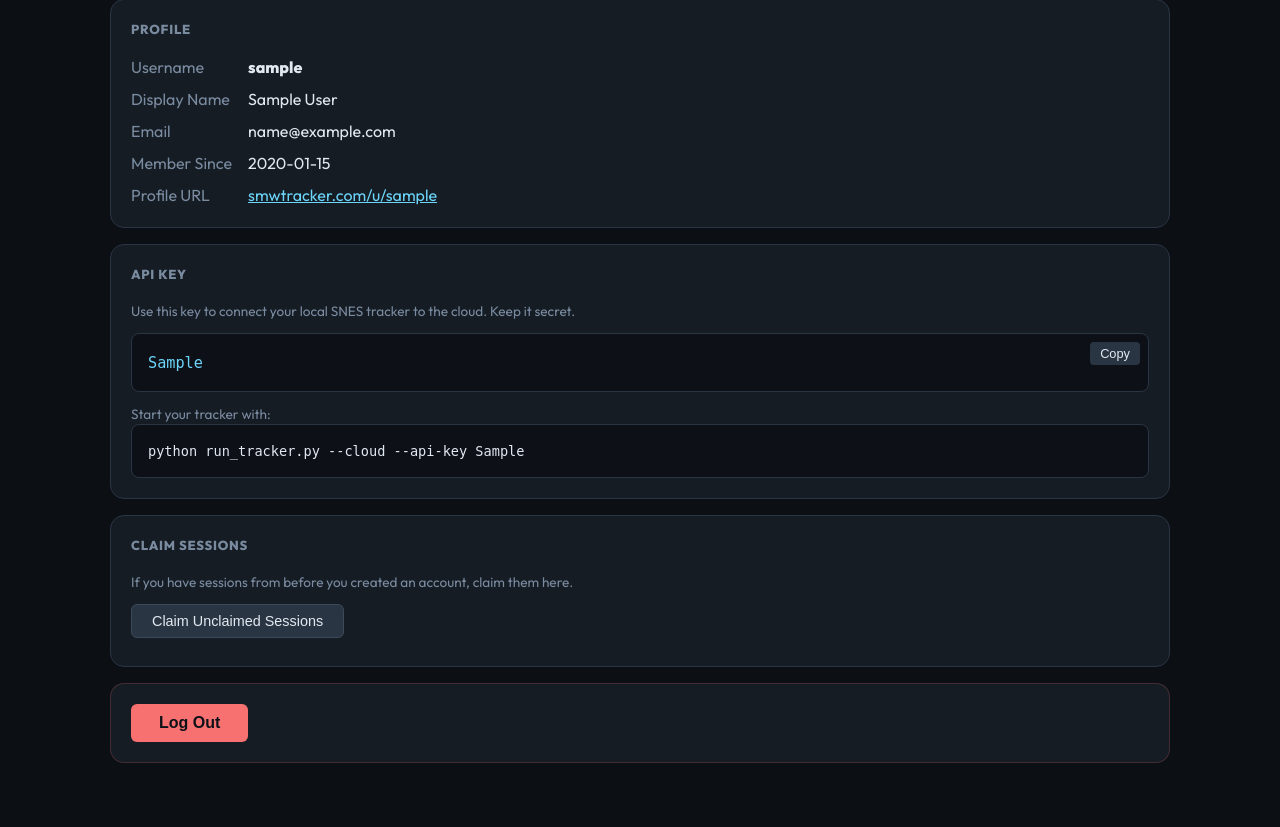
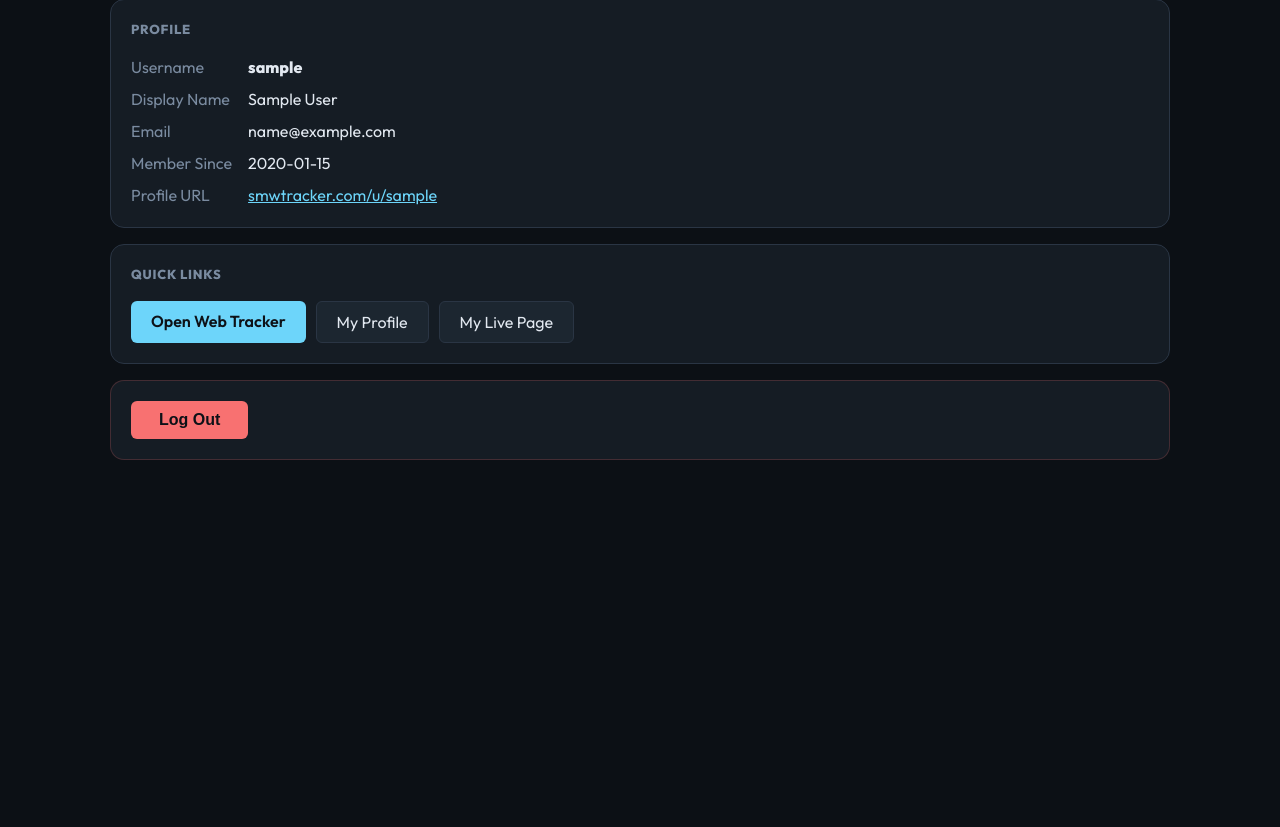
Before and after one commit to zGuhT/smw-tracker, a FastAPI app: template ui/templates/account.html in a window 1280 px wide. Shown: the part 164-991 px from the top of the page. After the commit the page ends 624 px from the top, so only its background shows below. Run offline with FastAPI, Linux system fonts and the light colour scheme; the template is opened without the code that fills it: most values are stand-ins (such as "Sample title", 1, 10 or a date in 2020); some libraries are stand-ins or nearby versions.

Commit message:
simplify account page, add menu cleanup endpoint

```diff
--- a/ui/templates/account.html
+++ b/ui/templates/account.html
@@ -40,34 +40,14 @@
         </div>
       </section>
 
-      <!-- API Key -->
+      <!-- Quick Links -->
       <section class="card">
-        <div class="card-title">API Key</div>
-        <p class="muted" style="font-size:0.85rem;margin-bottom:12px;">
-          Use this key to connect your local SNES tracker to the cloud. Keep it secret.
-        </p>
-        <div style="background:#0d1117;border:1px solid #2a3544;border-radius:8px;padding:1rem;position:relative;">
-          <code id="api-key" style="color:#6dd5fa;font-size:0.95rem;word-break:break-all;">{{ account_user.api_key }}</code>
-          <button onclick="navigator.clipboard.writeText(document.getElementById('api-key').textContent).then(()=>this.textContent='Copied!')"
-                  style="position:absolute;top:0.5rem;right:0.5rem;background:#2a3544;color:#e2e8f0;border:none;border-radius:4px;padding:4px 10px;cursor:pointer;font-size:0.8rem;">
-            Copy
-          </button>
+        <div class="card-title">Quick Links</div>
+        <div style="display:flex;gap:10px;flex-wrap:wrap;">
+          <a href="/tracker" style="background:var(--accent);color:#0d1117;padding:8px 20px;border-radius:6px;text-decoration:none;font-weight:600;">Open Web Tracker</a>
+          <a href="/u/{{ account_user.username }}" style="background:var(--panel-2);color:var(--text);padding:8px 20px;border-radius:6px;text-decoration:none;border:1px solid var(--border);">My Profile</a>
+          <a href="/live?user={{ account_user.id }}" style="background:var(--panel-2);color:var(--text);padding:8px 20px;border-radius:6px;text-decoration:none;border:1px solid var(--border);">My Live Page</a>
         </div>
-        <p class="muted" style="font-size:0.85rem;margin-top:12px;">Start your tracker with:</p>
-        <pre style="background:#0d1117;border:1px solid #2a3544;border-radius:8px;padding:1rem;overflow-x:auto;color:#e2e8f0;font-size:0.85rem;">python run_tracker.py --cloud --api-key {{ account_user.api_key }}</pre>
-      </section>
-
-      <!-- Claim Sessions -->
-      <section class="card">
-        <div class="card-title">Claim Sessions</div>
-        <p class="muted" style="font-size:0.85rem;margin-bottom:12px;">
-          If you have sessions from before you created an account, claim them here.
-        </p>
-        <button id="btn-claim" onclick="claimSessions()"
-                style="background:#2a3544;color:#e2e8f0;border:1px solid #3a4a5a;border-radius:6px;padding:8px 20px;cursor:pointer;font-size:0.9rem;">
-          Claim Unclaimed Sessions
-        </button>
-        <div id="claim-msg" style="margin-top:0.5rem;font-size:0.85rem;"></div>
       </section>
 
       <!-- Logout -->
@@ -81,20 +61,6 @@
   </div>
 
   <script>
-    async function claimSessions() {
-      const btn = document.getElementById('btn-claim');
-      const msg = document.getElementById('claim-msg');
-      btn.disabled = true; btn.textContent = 'Claiming...';
-      try {
-        const res = await fetch('/auth/claim-sessions', {method: 'POST'});
-        const data = await res.json();
-        msg.style.color = data.ok ? '#4ade80' : '#f87171';
-        msg.textContent = data.message || data.error || 'Done';
-        if (data.ok) btn.textContent = 'Done!';
-        else { btn.disabled = false; btn.textContent = 'Claim Unclaimed Sessions'; }
-      } catch { msg.style.color = '#f87171'; msg.textContent = 'Network error'; btn.disabled = false; btn.textContent = 'Claim Unclaimed Sessions'; }
-    }
-
     async function doLogout() {
       await fetch('/auth/logout', {method: 'POST'});
       window.location.href = '/';
```
Also changed, not shown: api/routes/live.py (+43 -0 lines).
